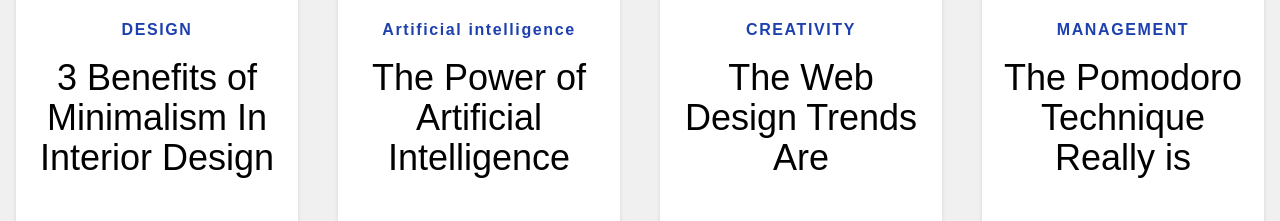
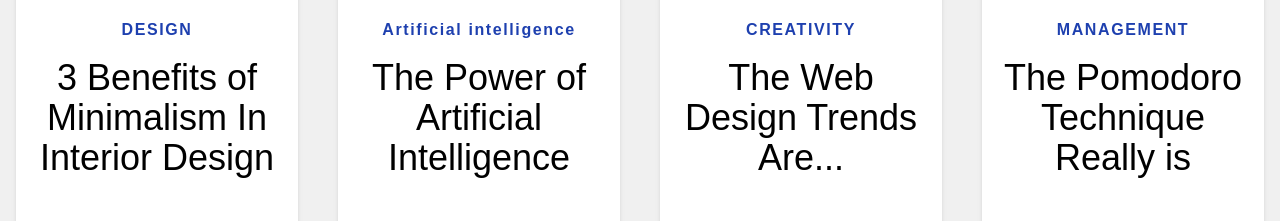
Before and after one commit to abdulmannan991/Dynamic-blog-web, a Next.js app: page / in a window 1280 px wide. Shown: the part 1178-1399 px from the top of the page. Built offline with nearby package versions, Linux system fonts and the light colour scheme.

Commit message:
Project almost completed!

```diff
--- a/src/app/Data/front_data.ts
+++ b/src/app/Data/front_data.ts
@@ -26,7 +26,7 @@
 
 
     {
-      title: "The Web Design Trends Are",
+      title: "The Web Design Trends Are...",
       category: "CREATIVITY",
       date: "DECEMBER 20, 2024",
       image: "/web-front.png",
```
